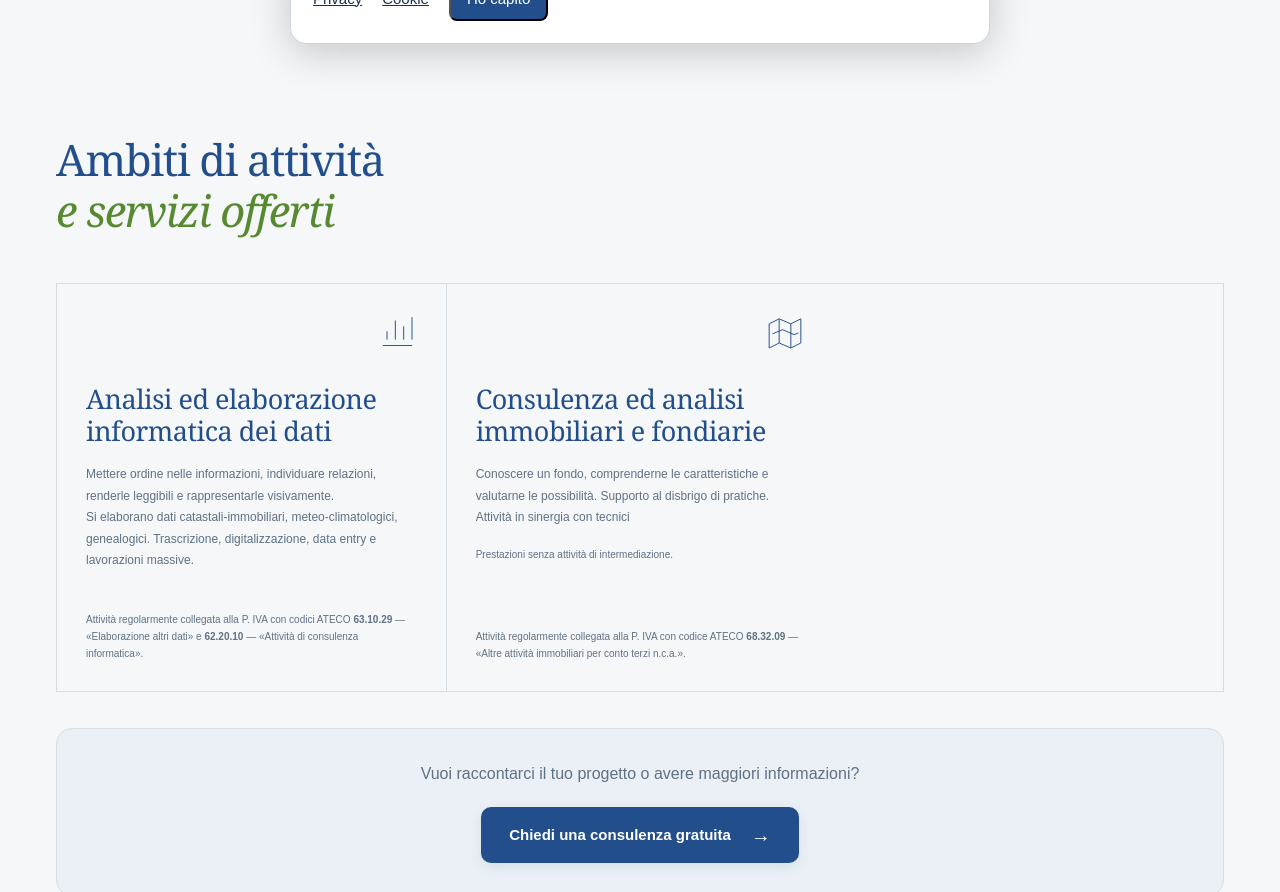
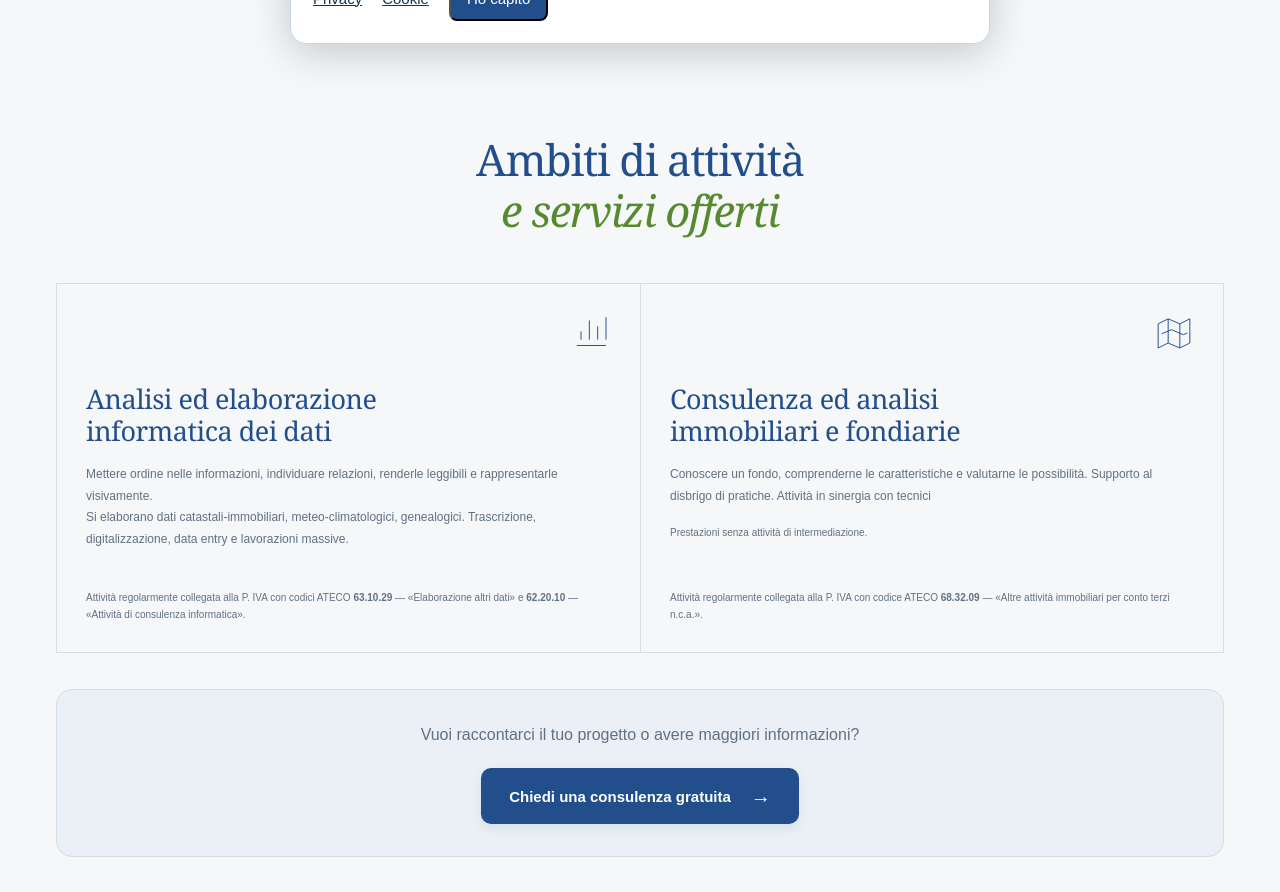
Before and after one commit to lorenzomercuriofedel/emmeeffeservices-website, a Next.js app: page / in a window 1280 px wide. Shown: the part 740-1632 px from the top of the page. Built offline with nearby package versions, Linux system fonts and the light colour scheme.

Commit message:
nuove modifiche 21ott -4

```diff
--- a/app/(company)/company.css
+++ b/app/(company)/company.css
@@ -18,7 +18,7 @@
 
 /* Sezione servizi centrata, con più spazio laterale su desktop. */
 @media(min-width:901px){#ambiti{width:min(1240px,calc(100% - 112px))}}
-.services{grid-template-columns:repeat(3,minmax(0,1fr))}
+.services{grid-template-columns:repeat(2,minmax(0,1fr))}
 .service-link{overflow-wrap:anywhere}
 .service-link>span{flex-shrink:0}
 .contact-emails{display:grid;gap:14px;margin-bottom:16px}
@@ -48,7 +48,7 @@
 .contact-business{font-family:var(--serif);font-size:28px;line-height:1.2;font-weight:400;color:var(--paper);margin:0 0 22px}
 .contact-business>span{display:block;font-family:Arial,Helvetica,sans-serif;font-size:13px;line-height:1.6;letter-spacing:.3px;color:#d7e2ed;margin-top:8px}
 
-#ambiti .section-heading{display:block}
+#ambiti .section-heading{display:block;text-align:center}
 #ambiti .section-heading h2{margin-bottom:0}
 
 /* Footer su due righe ordinate, allineato ai contenuti del sito. */
```
